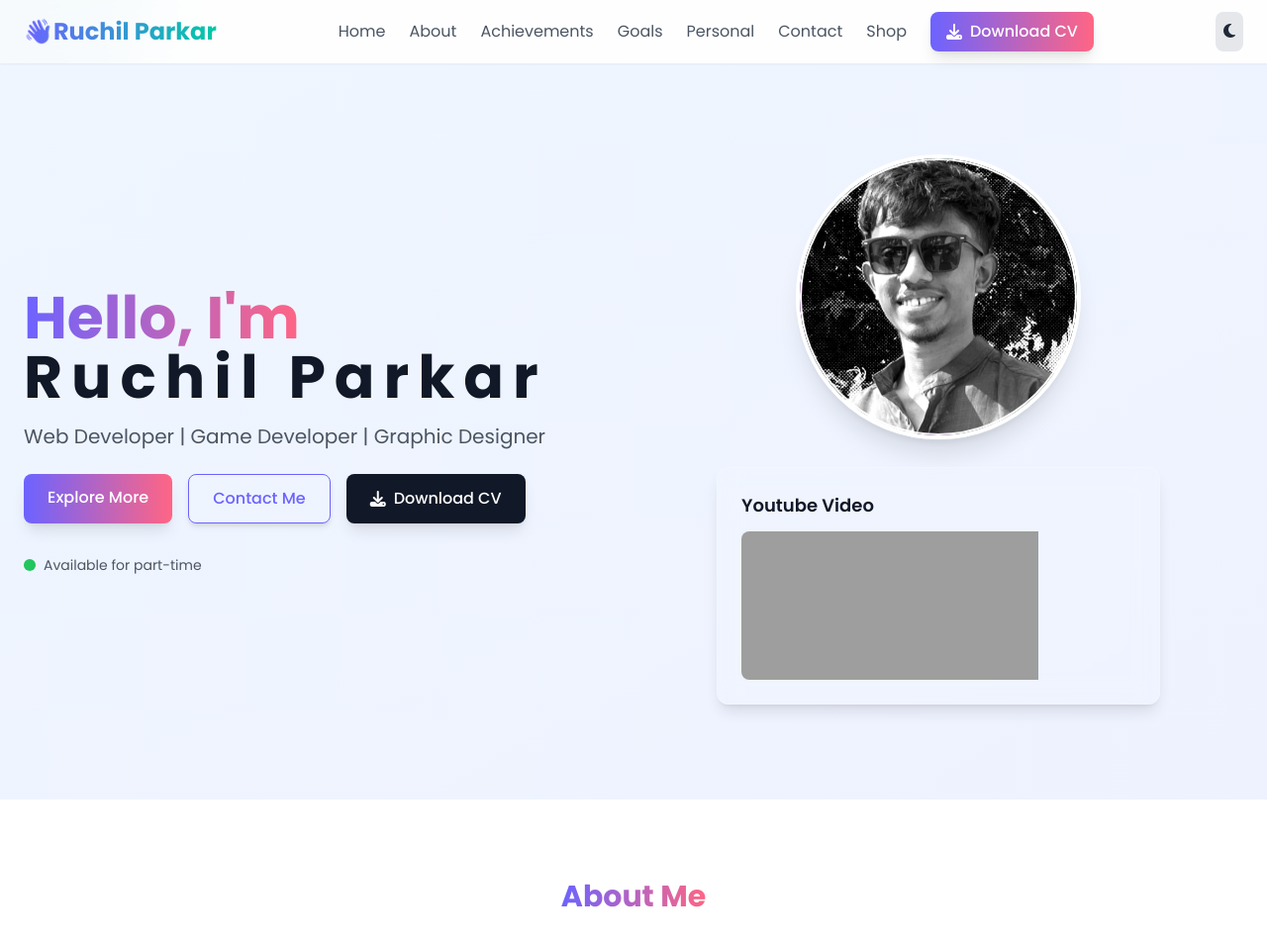
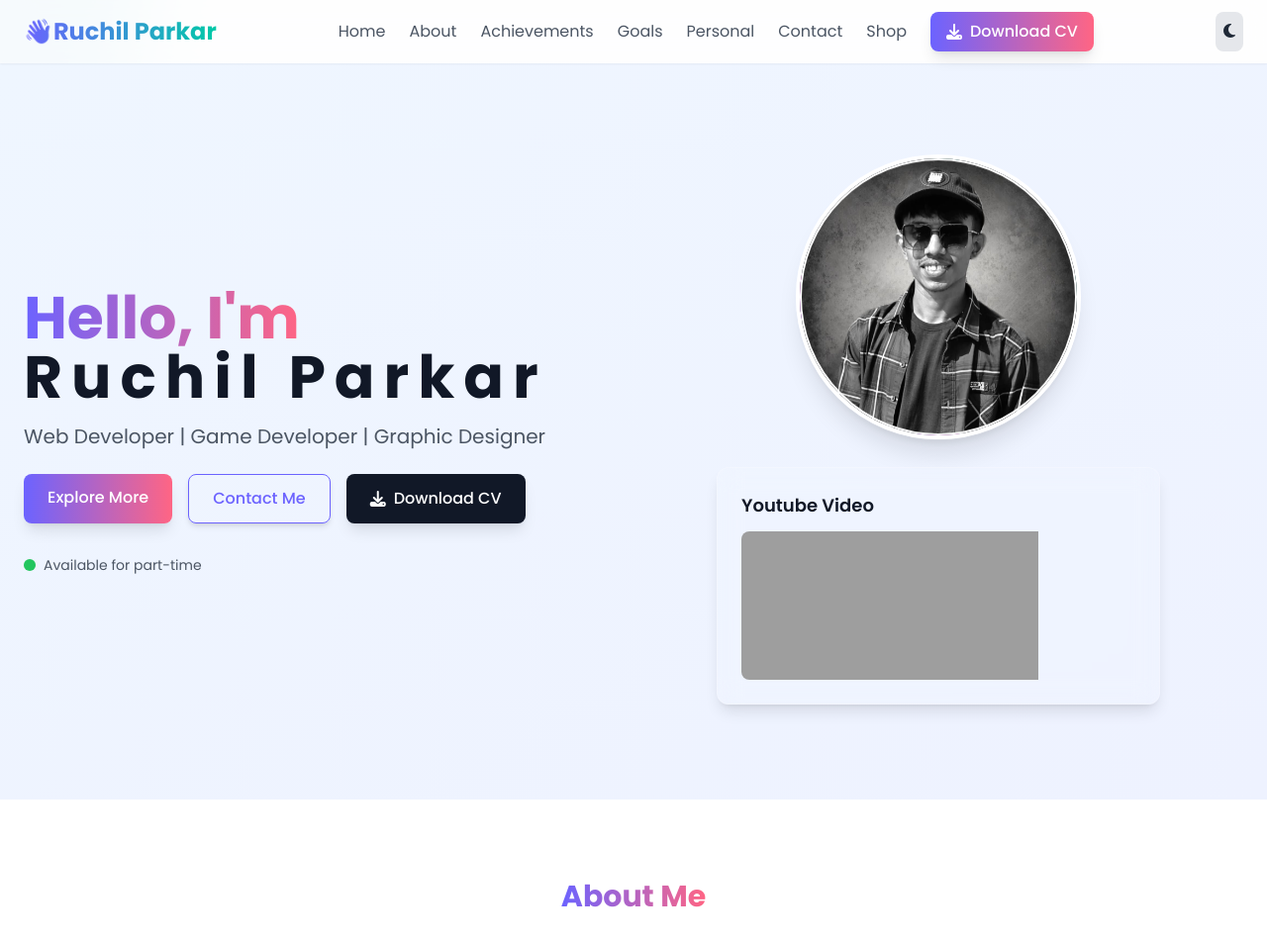
Before and after one commit to ruchilllllll/day4-II-ruchil, a plain HTML site: page index.html in a window 1280 px wide. Shown: the top 953 px of the page at 99% size. Drawn offline with nearby package versions, Linux system fonts and the light colour scheme; no server answers; grey boxes are pictures that could not be loaded.

Commit message:
Update index.html

```diff
--- a/index.html
+++ b/index.html
@@ -395,7 +395,7 @@
             </div>
             <div class="md:w-1/2 flex flex-col items-center">
                 <div class="w-48 h-48 sm:w-64 sm:h-64 md:w-72 md:h-72 rounded-full overflow-hidden border-4 border-white dark:border-dark-800 shadow-xl mb-6 relative animate-float gradient-border">
-                    <img src="./my-img.jpg"
+                    <img src="./my-imgg.jpg"
                          alt="Ruchil Parkar portrait" class="w-full h-full object-cover">
                     <div class="absolute inset-0 rounded-full border-2 border-white dark:border-dark-800 animate-glow"></div>
                 </div>
```
